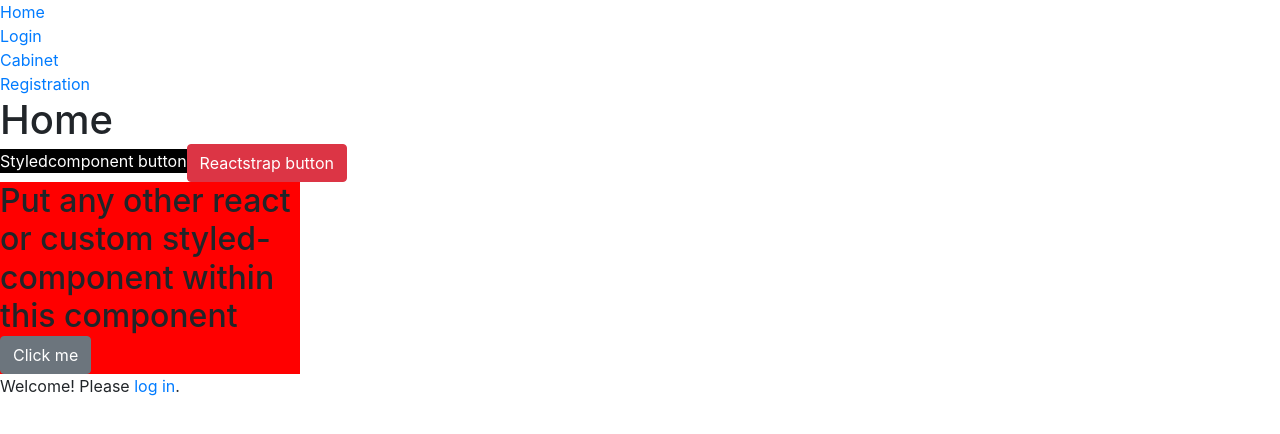
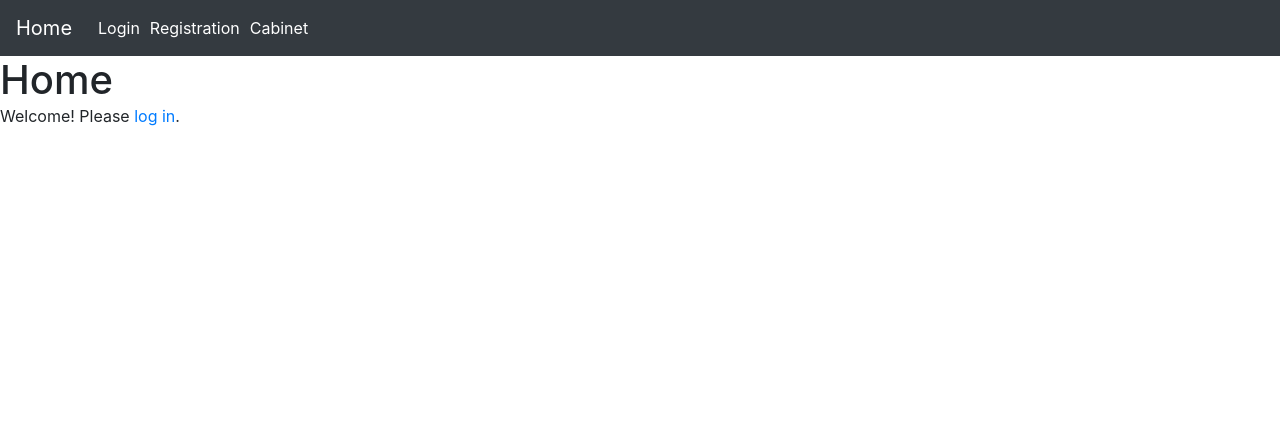
Before and after one commit to dimapanasiuk/mern, a React (Create React App) app in the folder client/: page / in a window 1280 px wide. Shown: the top 434 px of the page. Built offline with nearby package versions, Linux system fonts and the light colour scheme; no server answers.

Commit message:
feat: implementation header with reactstrap and styled components

```diff
--- a/client/src/components/Header/index.js
+++ b/client/src/components/Header/index.js
@@ -1,24 +1,41 @@
 import React from "react";
 import { Link } from "react-router-dom";
+import styled from "styled-components";
+
+import { Collapse, Navbar, NavbarBrand, Nav, NavItem } from "reactstrap";
+
+const RouterLink = styled(Link)`
+  color: white;
+  margin-right: 10px;
+  text-decoration: none;
+
+  :hover {
+    color: red;
+  }
+`;
 
 const Header = () => {
   return (
-    <nav>
-      <ul>
-        <li>
-          <Link to="/">Home</Link>
-        </li>
-        <li>
-          <Link to="/login">Login</Link>
-        </li>
-        <li>
-          <Link to="/cabinet">Cabinet</Link>
-        </li>
-        <li>
-          <Link to="/registration">Registration</Link>
-        </li>
-      </ul>
-    </nav>
+    <div>
+      <Navbar color="dark" light expand="md">
+        <NavbarBrand>
+          <RouterLink to="/">Home</RouterLink>
+        </NavbarBrand>
+        <Collapse navbar>
+          <Nav className="mr-auto" navbar>
+            <NavItem>
+              <RouterLink to="/login">Login</RouterLink>
+            </NavItem>
+            <NavItem>
+              <RouterLink to="/registration">Registration</RouterLink>
+            </NavItem>
+            <NavItem>
+              <RouterLink to="/cabinet">Cabinet</RouterLink>
+            </NavItem>
+          </Nav>
+        </Collapse>
+      </Navbar>
+    </div>
   );
 };
 
--- a/client/src/pages/home/index.js
+++ b/client/src/pages/home/index.js
@@ -1,19 +1,5 @@
 import React, { useEffect, useState } from "react";
-import styled from "styled-components";
-import { Button } from "reactstrap";
 import axios from "axios";
-
-const TestButton = styled.button`
-  font-size: 1em;
-  background-color: black;
-  color: white;
-  border: none;
-`;
-
-const CustomBox = styled("div")`
-  width: 300px;
-  background-color: ${(props) => (props ? "red" : "green")};
-`;
 
 const Home = () => {
   const [user, setUser] = useState("");
@@ -30,7 +16,6 @@ const Home = () => {
   }, []);
 
   const userData = () => {
-    console.log("----------------user", user);
     if (!user) {
       return (
         <p>
@@ -49,14 +34,6 @@ const Home = () => {
   return (
     <>
       <h1> Home</h1>
-      <TestButton>Styledcomponent button </TestButton>
-      <Button color="danger">Reactstrap button</Button>
-      <CustomBox active={1}>
-        <h2>
-          Put any other react or custom styled-component within this component
-        </h2>
-        <Button>Click me</Button>
-      </CustomBox>
       {userData()}
     </>
   );
```
Also changed, not shown: client/src/normalize.css.
